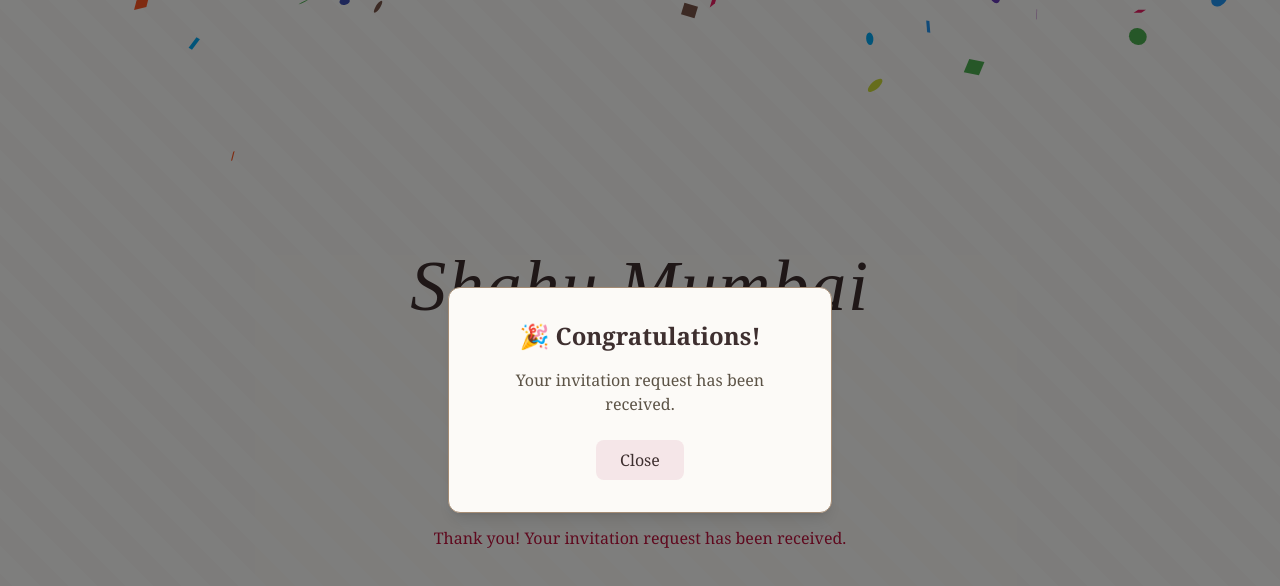
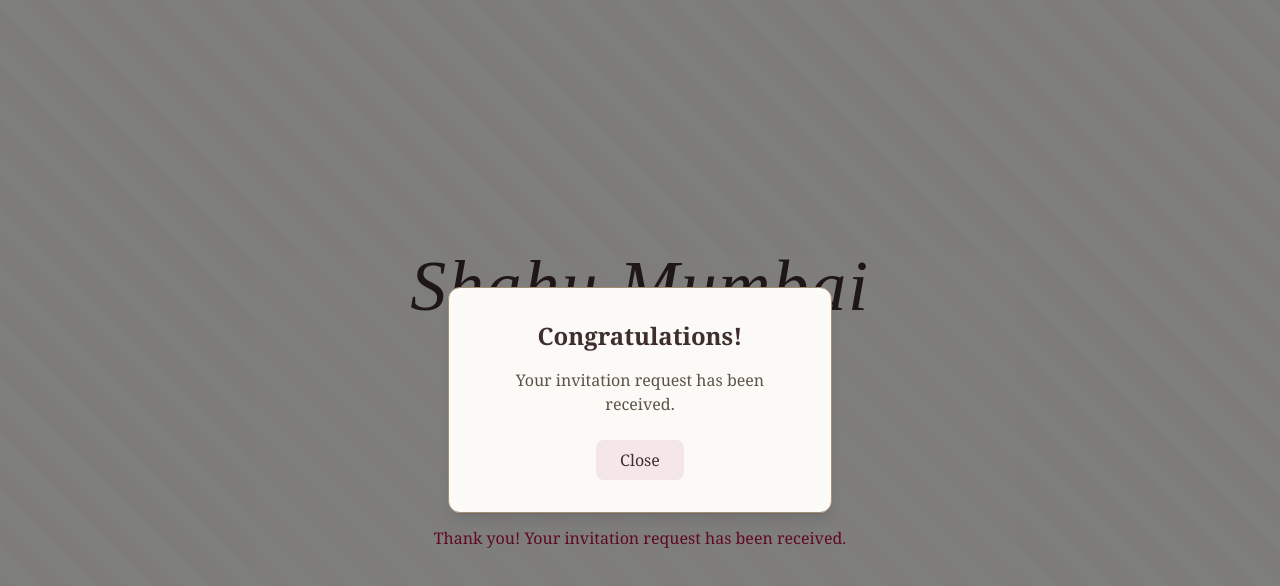
Before and after one commit to The4Loops/shahuStandalone, a React (Create React App) app in the folder singlepage/: page / in a window 1280 px wide. Both pictures are taken after typing "name@example.com" into the empty fields and a click on the button "Submit email". Shown: the top 586 px of the page. Built offline with nearby package versions, Linux system fonts and the light colour scheme.

Commit message:
Update App.js

```diff
--- a/singlepage/src/App.js
+++ b/singlepage/src/App.js
@@ -1,5 +1,4 @@
-import React, { useState, useCallback, useMemo } from 'react';
-import Confetti from 'react-confetti';
+import React, { useState, useCallback, useMemo, useEffect } from 'react';
 
 // Utility function to validate email format
 const isValidEmail = (email) => {
@@ -13,6 +12,7 @@ const App = () => {
   const [isError, setIsError] = useState(false);
   const [isLoading, setIsLoading] = useState(false);
   const [showPopup, setShowPopup] = useState(false);
+  const [fadeOut, setFadeOut] = useState(false);
 
   const ArrowRightIcon = (props) => (
     <svg
@@ -53,7 +53,8 @@ const App = () => {
         setMessage('Thank you! Your invitation request has been received.');
         setIsError(false);
         setEmail('');
-        setShowPopup(true); // Show congratulatory popup
+        setShowPopup(true);
+        setFadeOut(false);
       } catch (error) {
         setIsError(true);
         setMessage('Oops! Something went wrong. Please try again later.');
@@ -63,6 +64,17 @@ const App = () => {
     },
     [email]
   );
+
+  // Auto close popup after 3 seconds with fade-out
+  useEffect(() => {
+    if (showPopup) {
+      const timer = setTimeout(() => {
+        setFadeOut(true);
+        setTimeout(() => setShowPopup(false), 600); // wait for fade-out animation
+      }, 3000);
+      return () => clearTimeout(timer);
+    }
+  }, [showPopup]);
 
   const messageClasses = useMemo(
     () =>
@@ -138,14 +150,20 @@ const App = () => {
         {message}
       </div>
 
-      {/* Congratulatory Popup with Full-Page Confetti */}
+      {/* Popup with fade-in + fade-out */}
       {showPopup && (
-        <>
-          <Confetti recycle={false} numberOfPieces={500} width={window.innerWidth} height={window.innerHeight} />
-          <div className="fixed inset-0 flex items-center justify-center bg-black bg-opacity-50 z-50">
-            <div className="relative bg-[#fcfaf7] border border-[#a58c74] rounded-xl p-8 max-w-sm text-center shadow-lg">
+        <div
+          className={`fixed inset-0 flex items-center justify-center bg-black bg-opacity-50 z-50 transition-opacity duration-600 ${
+            fadeOut ? 'opacity-0' : 'opacity-100'
+          }`}
+        >
+          <div
+            className={`relative bg-[#fcfaf7] border border-[#a58c74] rounded-xl p-8 max-w-sm text-center shadow-lg transition-transform duration-600 ${
+              fadeOut ? 'scale-90 opacity-0' : 'scale-100 opacity-100'
+            }`}
+          >
             <h2 className="text-2xl font-semibold text-[#3e2f2f] mb-4">
-                🎉 Congratulations!
+              Congratulations!
             </h2>
             <p className="text-[#5c5346] mb-6">
               Your invitation request has been received.
@@ -158,8 +176,29 @@ const App = () => {
             </button>
           </div>
         </div>
-        </>
       )}
+
+      {/* Extra animations */}
+      <style>
+        {`
+          @keyframes fadeIn {
+            from { opacity: 0; transform: scale(0.9); }
+            to { opacity: 1; transform: scale(1); }
+          }
+          .animate-fadeIn {
+            animation: fadeIn 0.6s ease-out forwards;
+          }
+          @keyframes draw {
+            from { stroke-dasharray: 0, 100; }
+            to { stroke-dasharray: 100, 0; }
+          }
+          .animate-draw {
+            stroke-dasharray: 100;
+            stroke-dashoffset: 100;
+            animation: draw 0.8s ease-out forwards;
+          }
+        `}
+      </style>
     </div>
   );
 };
```
Lines whose indentation alone changed are shown as unchanged.
